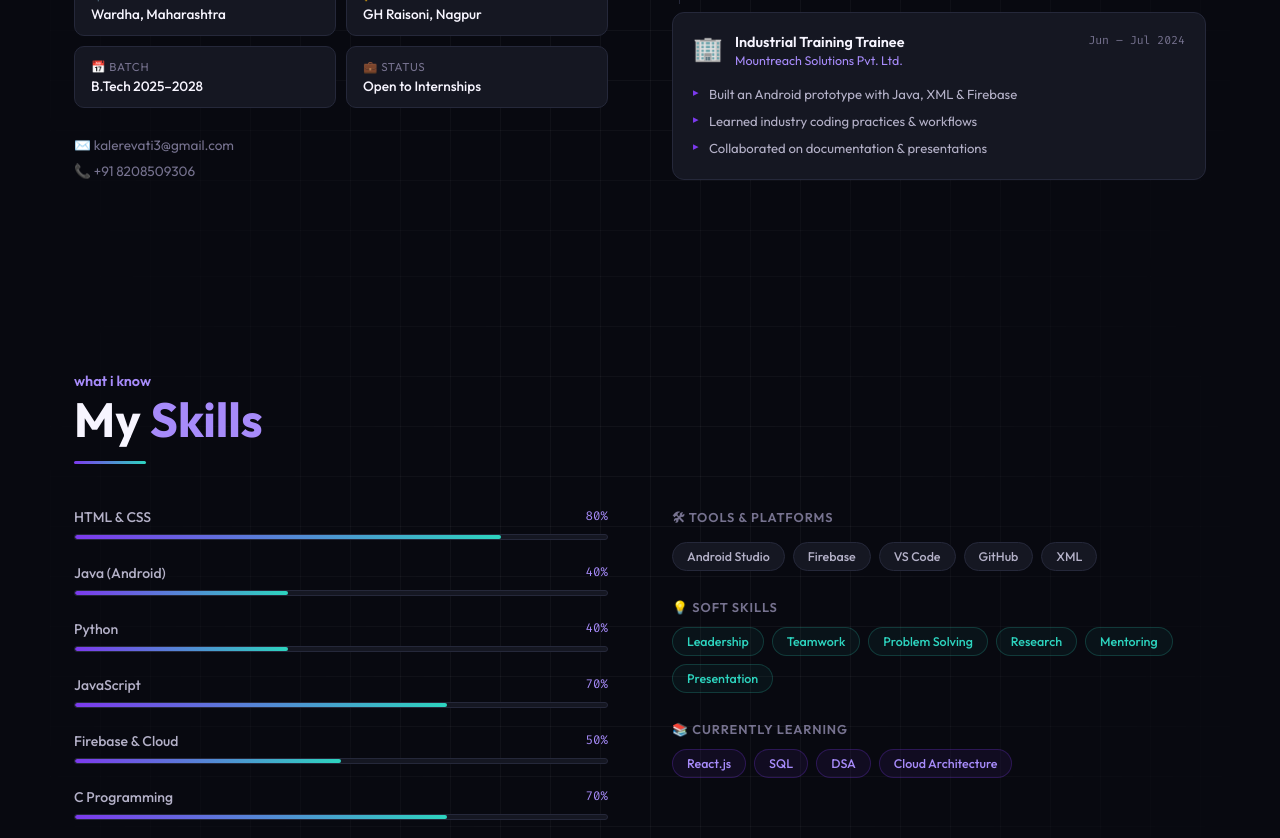
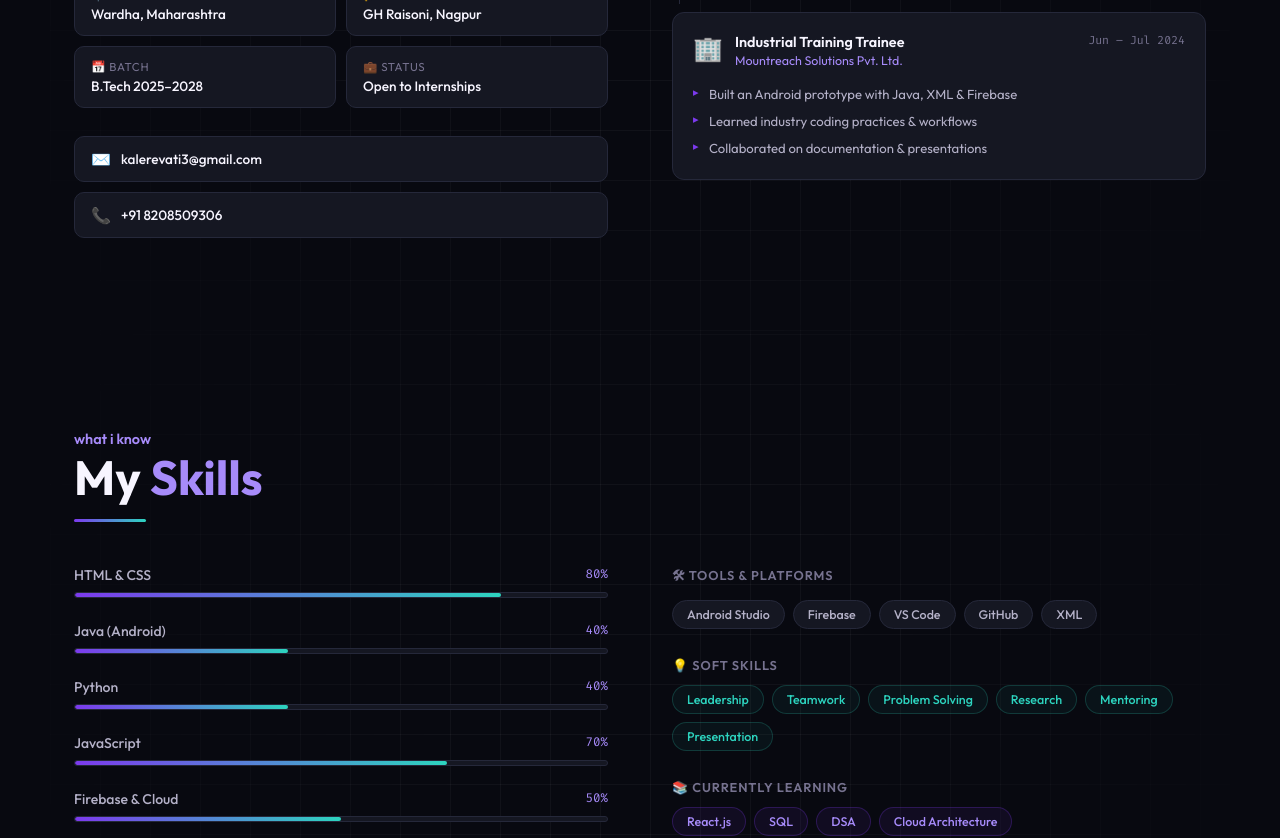
Before and after one commit to Revati-12/revati-portfolio-react, a React (Vite) app: page / in a window 1280 px wide. Shown: the part 1320-2158 px from the top of the page. Built offline with nearby package versions, Linux system fonts and the light colour scheme; no server answers.

Commit message:
fix referer for netlify

```diff
--- a/index.html
+++ b/index.html
@@ -7,6 +7,7 @@
   <link rel="icon" type="image/svg+xml" href="/favicon.svg" />
 
   <meta name="viewport" content="width=device-width, initial-scale=1.0" />
+  <meta property="og:image" content="https://revati-12.github.io/revati-portfolio-react/preview.png" />
 
   <!-- Primary SEO -->
   <title>Revati Kale | Computer Engineering Student & Developer</title>
--- a/package.json
+++ b/package.json
@@ -19,6 +19,7 @@
     "framer-motion": "^12.40.0",
     "react": "^19.2.6",
     "react-dom": "^19.2.6",
+    "react-ga4": "^3.0.1",
     "react-router-dom": "^7.16.0"
   },
   "devDependencies": {
--- a/src/App.jsx
+++ b/src/App.jsx
@@ -2,6 +2,7 @@ import ChatBot from './components/ChatBot';
 import Navbar from "./components/Navbar";
 import Footer from "./components/Footer";
 import { useState, useEffect } from "react";
+import { initGA, trackPageView } from "./analytics";
 
 import AuroraBackground from "./components/AuroraBackground";
 import Certificates from "./components/Certificates";
@@ -15,6 +16,10 @@ import Contact from "./sections/Contact";
 import "./AuroraBackground.css";
 
 function App() {
+  useEffect(() => {
+    initGA();
+    trackPageView();
+  }, []);
   const [theme, setTheme] = useState("dark");
   const [activeSection, setActiveSection] = useState("home");
 
--- /dev/null
+++ b/src/analytics.js
@@ -0,0 +1,12 @@
+import ReactGA from "react-ga4";
+
+export const initGA = () => {
+    ReactGA.initialize("G-62VM7YNX8L");
+};
+
+export const trackPageView = () => {
+    ReactGA.send({
+        hitType: "pageview",
+        page: window.location.pathname,
+    });
+};
--- a/src/components/ChatBot.jsx
+++ b/src/components/ChatBot.jsx
@@ -209,7 +209,7 @@ function ChatBot() {
                     headers: {
                         "Content-Type": "application/json",
                         "Authorization": "Bearer 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",
-                        "HTTP-Referer": "https://revati-12.github.io",
+                        "HTTP-Referer": "https://inquisitive-malabi-c2cf7b.netlify.app",
                         "X-Title": "Revati Portfolio"
                     },
                     body: JSON.stringify({
--- a/src/sections/About.css
+++ b/src/sections/About.css
@@ -63,18 +63,40 @@
 .about-links {
     display: flex;
     flex-direction: column;
-    gap: 8px;
+    gap: 10px;
+    margin-top: 1rem;
 }
 
 .about-link {
-    font-size: 0.85rem;
-    color: var(--text-muted);
+    display: flex;
+    align-items: center;
+    gap: 10px;
+
+    background: var(--bg-card);
+    border: 1px solid var(--border);
+    border-radius: 10px;
+
+    padding: 12px 16px;
+
+    color: var(--text-primary);
     text-decoration: none;
-    transition: color var(--transition);
+
+    transition: all 0.3s ease;
+}
+
+.about-link:hover {
+    border-color: var(--border-hover);
+    transform: translateY(-3px);
+}
+
+.link-icon {
+    font-size: 1rem;
+    flex-shrink: 0;
 }
 
 .about-link:hover {
     color: var(--accent-light);
+    transform: translateX(4px);
 }
 
 /* ── EDUCATION TIMELINE ── */
--- a/src/sections/About.jsx
+++ b/src/sections/About.jsx
@@ -64,17 +64,19 @@ function About() {
                     <div className="about-links">
 
                         <a
-                            href="mailto:kalerevati27@gmail.com"
+                            href="mailto:kalerevati3@gmail.com"
                             className="about-link"
                         >
-                            ✉️ kalerevati3@gmail.com
+                            <span className="link-icon">✉️</span>
+                            <span className="chip-val">kalerevati3@gmail.com</span>
                         </a>
 
                         <a
                             href="tel:+918208509306"
                             className="about-link"
                         >
-                            📞 +91 8208509306
+                            <span className="link-icon">📞</span>
+                            <span className="chip-val">+91 8208509306</span>
                         </a>
 
                     </div>
```
Also changed, not shown: public/preview.png (added), 1 other file (tests, documents, lock files or other folders).
